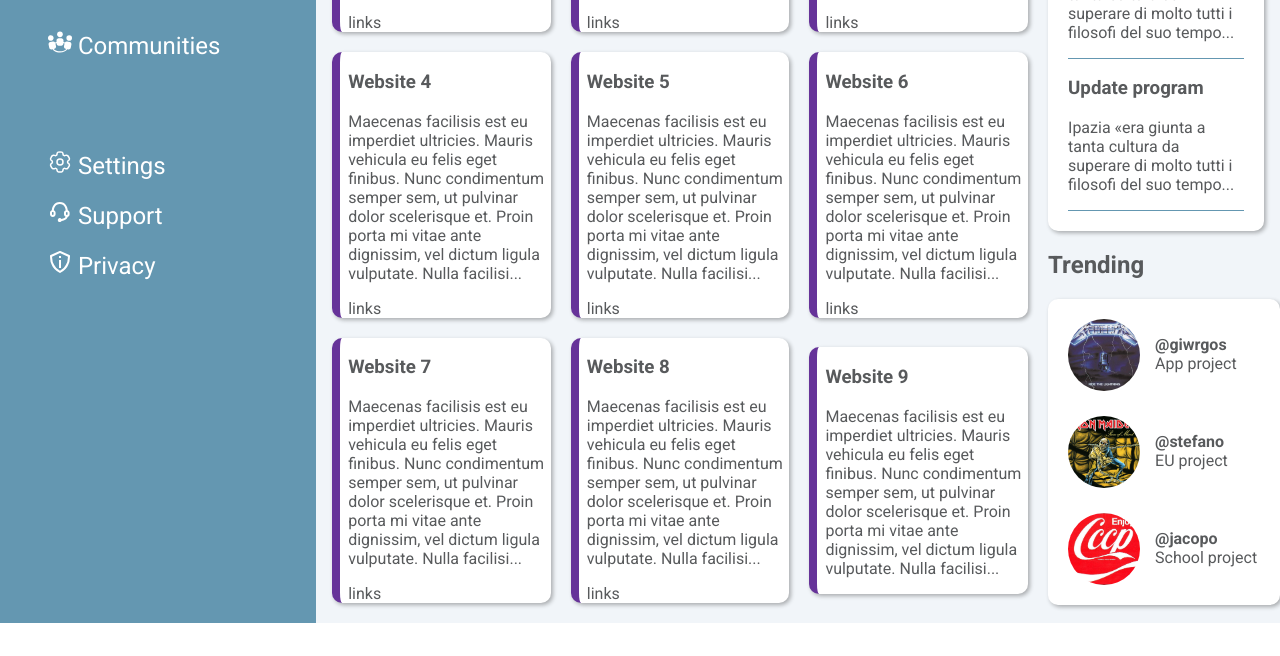
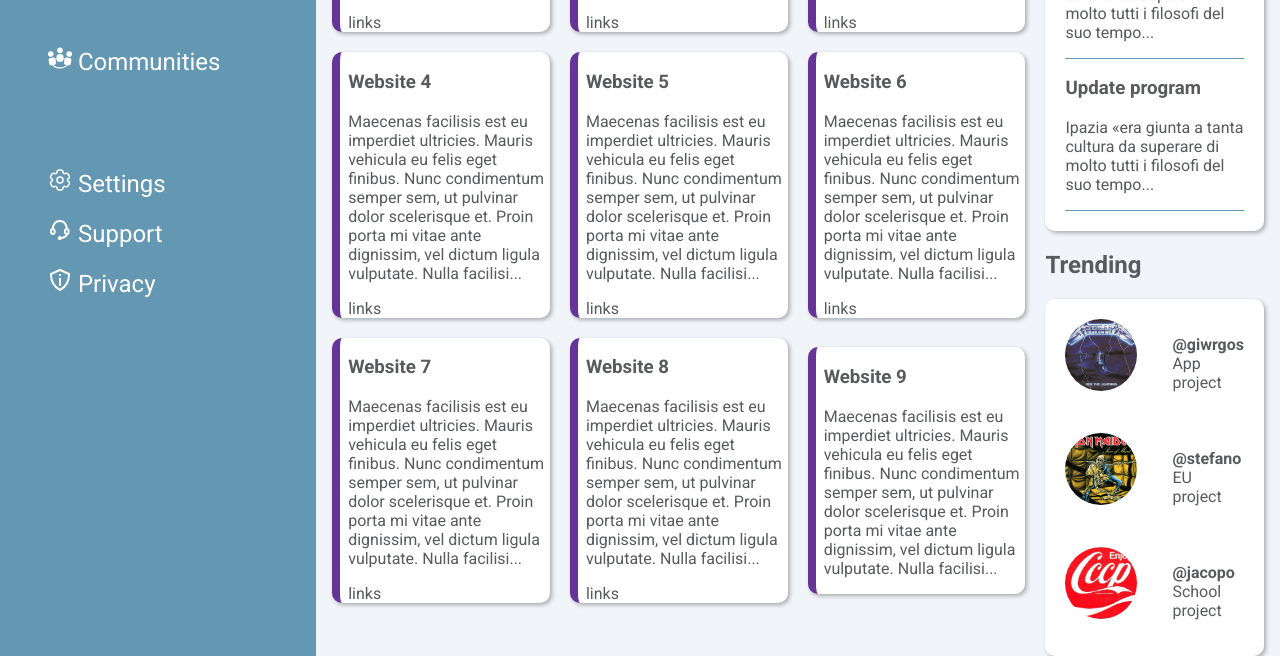
Before and after one commit to kiovit/admin-dashboard, a plain HTML site: page index.html in a window 1280 px wide. Shown: the part 498-1154 px from the top of the page. Before the commit the page ends 1121 px from the top, so only its background shows below. Drawn offline with Linux system fonts and the light colour scheme.

```diff
--- a/style/style.css
+++ b/style/style.css
@@ -236,11 +236,12 @@ a{
     padding: 20px;
     border-radius: 10px;
     box-shadow: 2px 2px 4px rgba(0, 0, 0, 0.3);
+    margin-right: 1rem;
 
 }
 .trending-card{
     display: flex;
-    gap: 15px;
+    gap: 35px;
 
 
 }
```
